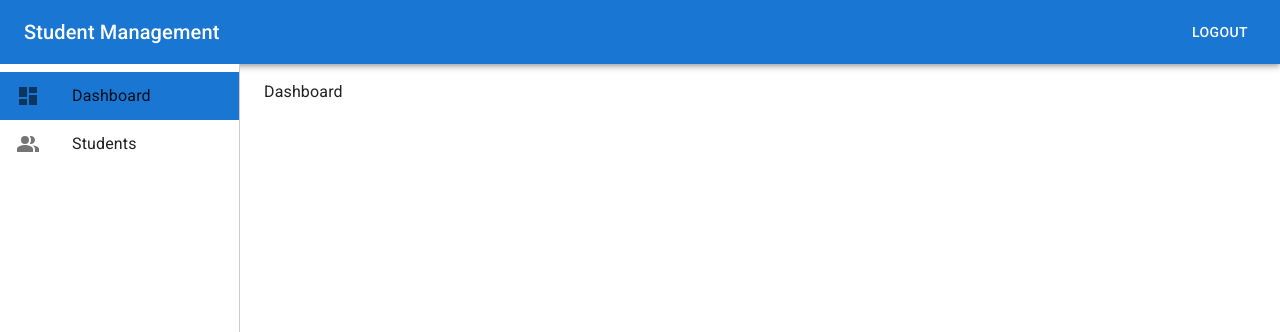
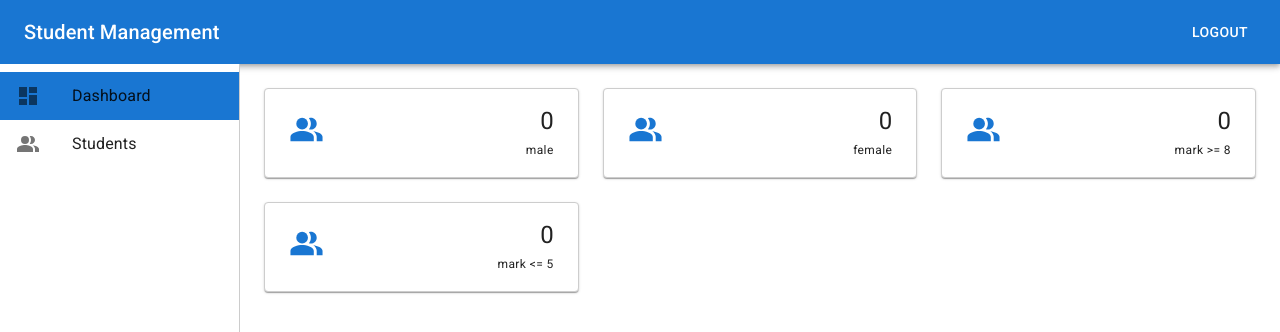
Before and after one commit to hchinh/rtk-saga-app, a React (Create React App) app: page /admin/dashboard in a window 1280 px wide. Shown: the top 332 px of the page. Built offline with nearby package versions, Linux system fonts and the light colour scheme; no server answers; sample sign-in values are in the browser's storage.

Commit message:
make statistics UI

```diff
--- /dev/null
+++ b/src/features/dashboard/components/StatisticItem.tsx
@@ -0,0 +1,40 @@
+import { Paper, Typography } from '@mui/material';
+import { makeStyles } from '@mui/styles';
+import { Box } from '@mui/system';
+import React from 'react';
+
+const useStyles = makeStyles(() => ({
+  root: {
+    display: 'flex',
+    flexFlow: 'row nowrap',
+    justifyContent: 'space-between',
+    alignItems: 'center',
+
+    padding: '16px 24px',
+    border: '1px solid #CDCDCD',
+  },
+}));
+
+export interface StatisticProps {
+  icon: React.ReactElement;
+  label: string;
+  value: string | number;
+}
+
+const StatisticItem = ({ icon, label, value }: StatisticProps) => {
+  const classes = useStyles();
+
+  return (
+    <Paper className={classes.root}>
+      <Box>{icon}</Box>
+      <Box>
+        <Typography variant="h5" align="right">
+          {value}
+        </Typography>
+        <Typography variant="caption">{label}</Typography>
+      </Box>
+    </Paper>
+  );
+};
+
+export default StatisticItem;
--- a/src/features/dashboard/index.tsx
+++ b/src/features/dashboard/index.tsx
@@ -1,5 +1,10 @@
+import { PeopleAlt } from '@mui/icons-material';
+import { Grid, LinearProgress } from '@mui/material';
+import { makeStyles } from '@mui/styles';
+import { Box } from '@mui/system';
 import { useAppDispatch, useAppSelector } from 'app/hooks';
 import React, { useEffect } from 'react';
+import StatisticItem from './components/StatisticItem';
 import {
   dashboardActions,
   selectDashboardLoading,
@@ -9,7 +14,22 @@
   selectRankingByCityList,
 } from './dashboardSlice';
 
+const useStyles = makeStyles(() => ({
+  root: {
+    position: 'relative',
+    paddingTop: '8px',
+  },
+
+  loading: {
+    position: 'absolute',
+    top: '-8px',
+    width: '100%',
+  },
+}));
+
 const Dashboard = () => {
+  const classes = useStyles();
+
   const dispatch = useAppDispatch();
   const loading = useAppSelector(selectDashboardLoading);
   const statistics = useAppSelector(selectDashboardStatistics);
@@ -29,7 +49,47 @@
     dispatch(dashboardActions.fetchData());
   }, [dispatch]);
 
-  return <div>Dashboard</div>;
+  return (
+    <Box className={classes.root}>
+      {/* Loading */}
+      {loading && <LinearProgress className={classes.loading} />}
+
+      {/* Statistic Section */}
+      <Grid container spacing={3}>
+        <Grid item xs={12} md={6} lg={4} xl={3}>
+          <StatisticItem
+            icon={<PeopleAlt fontSize="large" color="primary" />}
+            label="male"
+            value={statistics.maleCount}
+          />
+        </Grid>
+
+        <Grid item xs={12} md={6} lg={4} xl={3}>
+          <StatisticItem
+            icon={<PeopleAlt fontSize="large" color="primary" />}
+            label="female"
+            value={statistics.femaleCount}
+          />
+        </Grid>
+
+        <Grid item xs={12} md={6} lg={4} xl={3}>
+          <StatisticItem
+            icon={<PeopleAlt fontSize="large" color="primary" />}
+            label="mark >= 8"
+            value={statistics.highMarkCount}
+          />
+        </Grid>
+
+        <Grid item xs={12} md={6} lg={4} xl={3}>
+          <StatisticItem
+            icon={<PeopleAlt fontSize="large" color="primary" />}
+            label="mark <= 5"
+            value={statistics.lowMarkCount}
+          />
+        </Grid>
+      </Grid>
+    </Box>
+  );
 };
 
 export default Dashboard;
```
